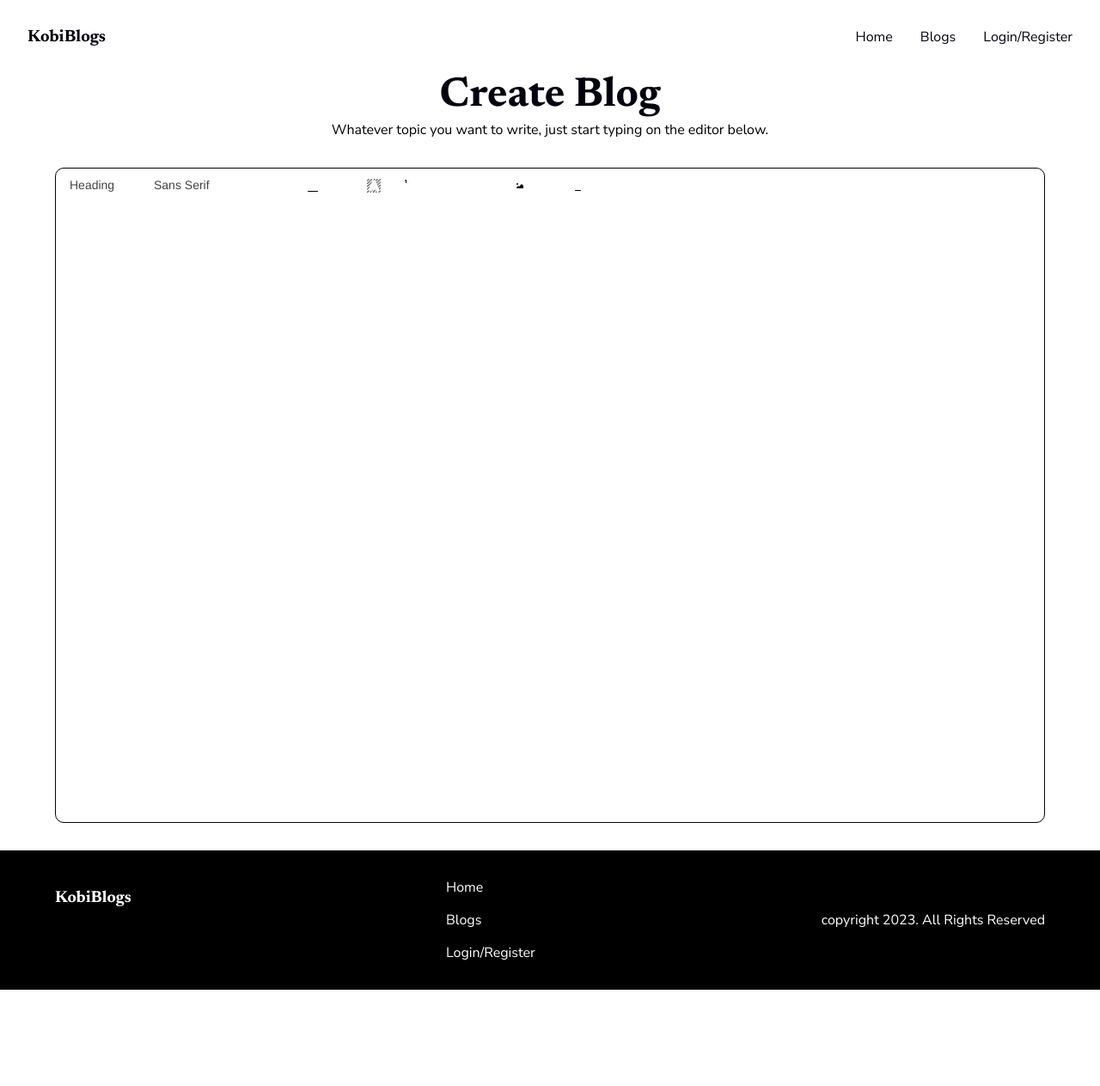
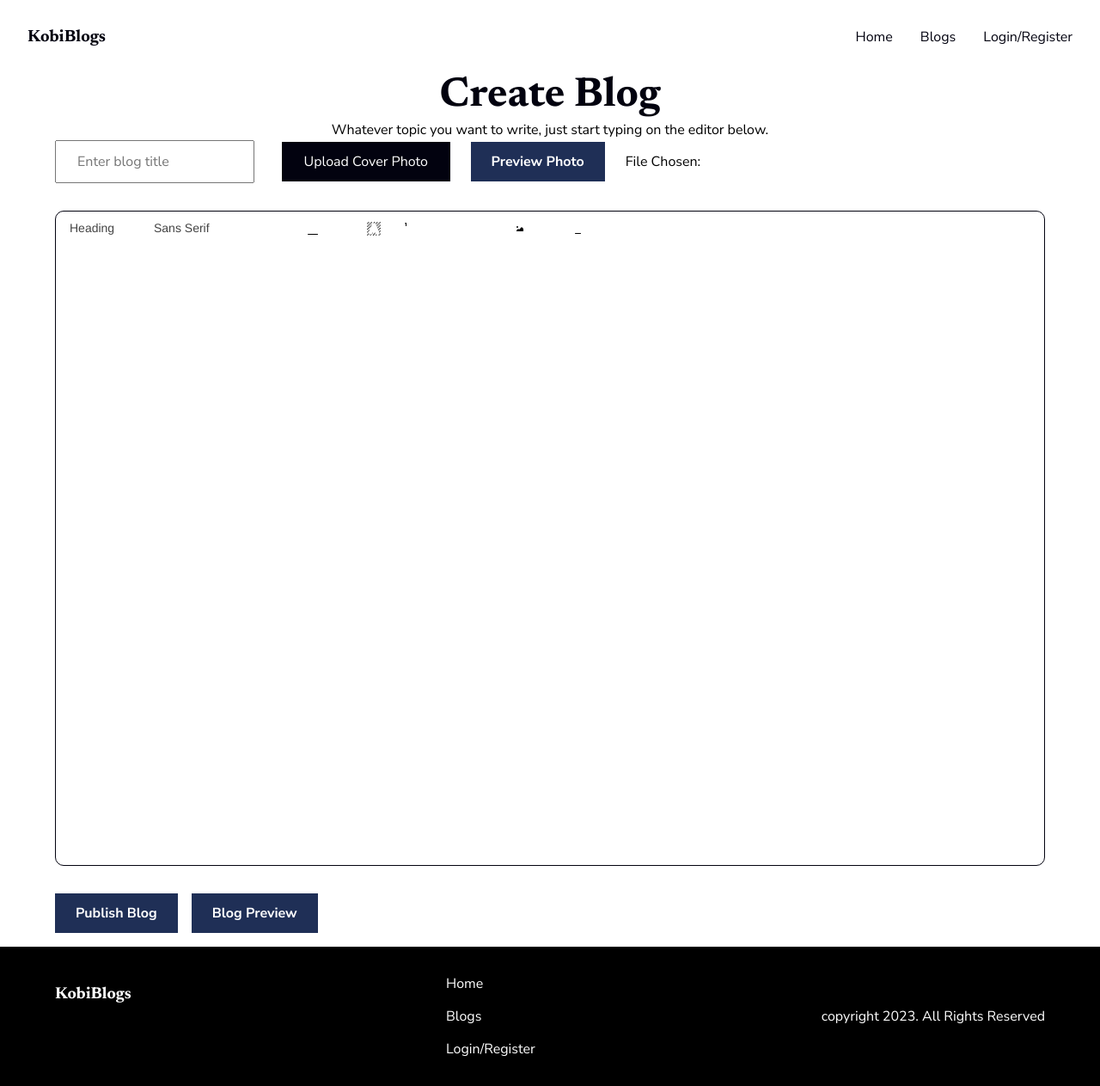
Before and after one commit to Leroy-sama/KobiBlogs, a Vue app: page /create-blog in a window 1280 px wide. Shown: the whole page at 86% size. Before the commit the page ends 1151 px from the top, so only its background shows below. Built offline with nearby package versions, Linux system fonts and the light colour scheme; no server answers; some icons are missing.

Commit message:
starting create-blog page

```diff
--- a/src/components/ui/BaseButton.vue
+++ b/src/components/ui/BaseButton.vue
@@ -39,7 +39,7 @@
 		padding: 0.75rem 1.5rem;
 		position: relative;
 		z-index: 1;
-		width: 100%;
+		/* width: 100%; */
 	}
 
 	button::after,
--- a/src/pages/CreateBlog.vue
+++ b/src/pages/CreateBlog.vue
@@ -6,12 +6,37 @@
 				Whatever topic you want to write, just start typing on the
 				editor below.
 			</p>
+			<div class="blog-info">
+				<input
+					type="text"
+					id="blog-title"
+					placeholder="Enter blog title"
+					v-model="blogTitle"
+				/>
+				<div class="file-upload">
+					<label for="blogphoto">Upload Cover Photo</label>
+					<input
+						type="file"
+						ref="blogPhoto"
+						id="blogphoto"
+						accept=".png, .jpg, .jpeg, .webp"
+					/>
+					<BaseButton class="prev">Preview Photo</BaseButton>
+					<span
+						>File Chosen: {{ createblogStore.blogPhotoName }}</span
+					>
+				</div>
+			</div>
 			<div class="editor">
 				<Editor
 					v-model="value"
 					editorStyle="height: 720px"
 					class="editor-edit"
 				/>
+			</div>
+			<div class="blog-actions">
+				<BaseButton>Publish Blog</BaseButton>
+				<BaseButton link to="/blog-preview">Blog Preview</BaseButton>
 			</div>
 		</div>
 	</section>
@@ -20,14 +45,19 @@
 <script setup>
 	import { ref } from "vue";
 	import Editor from "primevue/editor";
+	import { useCreateblogStore } from "@/store/create-blog";
+	import BaseButton from "@/components/ui/BaseButton.vue";
 
+	const createblogStore = useCreateblogStore();
 	const value = ref("");
+	const blogTitle = ref("");
+	const error = ref(null);
+	const errorMsg = ref(null);
+
+	// console.log(value);
 </script>
 
 <style lang="css" scoped>
-	.create {
-	}
-
 	.create__wrapper {
 		width: min(90%, 80rem);
 		margin-inline: auto;
@@ -48,4 +78,38 @@
 		margin-block: 2rem;
 		border-radius: 10px;
 	}
+
+	.blog-info {
+		display: flex;
+		align-items: center;
+		gap: 2rem;
+	}
+
+	.file-upload {
+		display: flex;
+		gap: 1.5rem;
+		align-items: center;
+	}
+
+	#blog-title {
+		padding: 0.75rem 1.5rem;
+		outline: none;
+		font: inherit;
+	}
+
+	label {
+		background-color: var(--colorBlack);
+		color: #fff;
+		padding: 0.75rem 1.6rem;
+		cursor: pointer;
+	}
+
+	input[type="file"] {
+		display: none;
+	}
+
+	.blog-actions {
+		display: flex;
+		gap: 1rem;
+	}
 </style>
--- /dev/null
+++ b/src/store/create-blog.js
@@ -0,0 +1,11 @@
+import { defineStore } from "pinia";
+
+export const useCreateblogStore = defineStore("createblogStore", {
+	state: () => ({
+		blogHTML: "Write your blog title here",
+		blogTitle: "",
+		blogPhotoName: "",
+		blogPhotoFileURL: null,
+		blogPhotoPreview: null,
+	}),
+});
```
